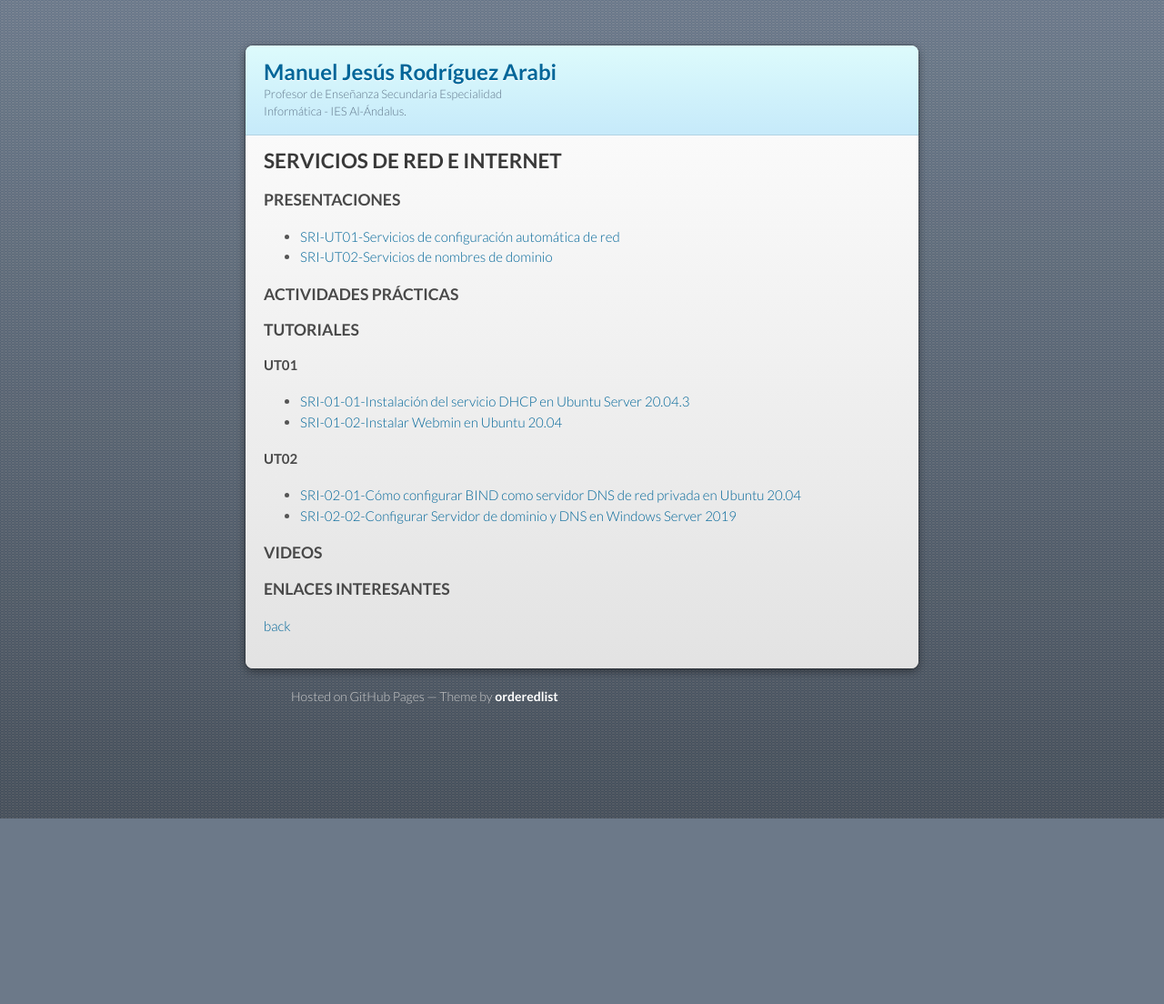
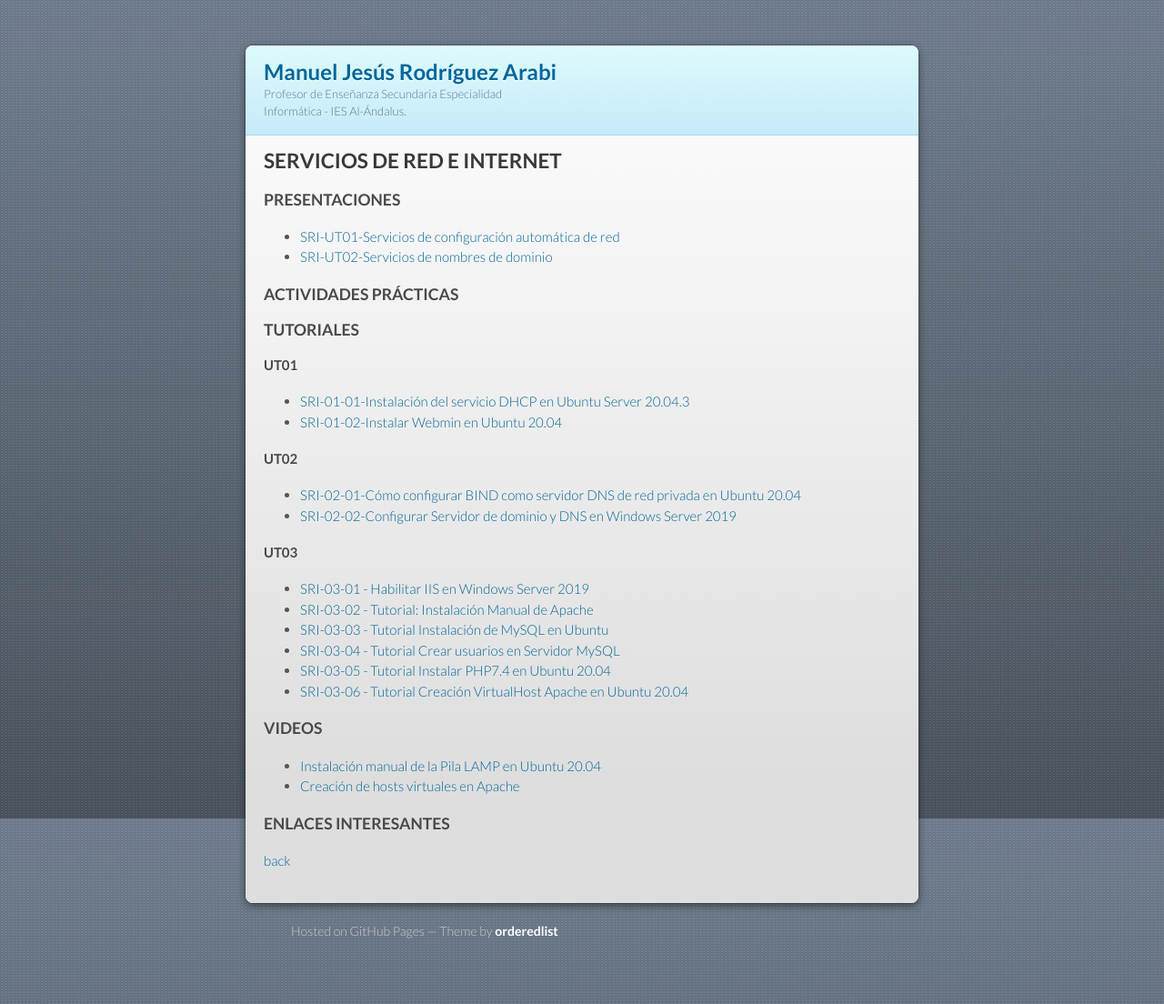
Before and after one commit to mrodara/mrodara.github.io, a Jekyll site: the page built from mods/sri.md, in a window 1280 px wide. Shown: the whole page at 91% size. Built offline with Jekyll 4.4.1, drawn with Linux system fonts in a browser that asks for light colours; our own code applies the rules of GitHub Pages for plain Markdown files; before the commit the page ends 900 px from its top, so only the background shows below that.

Commit message:
Tutoriales Servidores Web SRI Linux

```diff
--- a/mods/sri.md
+++ b/mods/sri.md
@@ -21,7 +21,17 @@ layout: default
 * [SRI-02-01-Cómo configurar BIND como servidor DNS de red privada en Ubuntu 20.04](https://docs.google.com/document/d/1WwTKaLDmJOoGKglI_ieSJ9igHYemDFHT5qA6omH2f90/edit?usp=sharing)
 * [SRI-02-02-Configurar Servidor de dominio y DNS en Windows Server 2019](https://docs.google.com/document/d/13O8FzUhSBpmBNP6Sg531h7MNnj9QXR-meDXCA3COKZQ/edit?usp=sharing)
 
+#### UT03
+* [SRI-03-01 - Habilitar IIS en Windows Server 2019](https://docs.google.com/document/d/1t0BYJdOLcUn3x930PiwsFH9Ds_0NIwoIO5EKfRSPcLs/edit?usp=sharing)
+* [SRI-03-02 - Tutorial: Instalación Manual de Apache](https://docs.google.com/document/d/1jwjqaS1a8ck-DKe7FUTutS03L2L86gSH2j4onT6iHTU/edit?usp=sharing)
+* [SRI-03-03 - Tutorial Instalación de MySQL en Ubuntu](https://docs.google.com/document/d/1IHjZUxZ7QPbzweq-cW-vk4FzWbuYyP7MZbVm1dRTaEk/edit?usp=sharing)
+* [SRI-03-04 - Tutorial Crear usuarios en Servidor MySQL](https://docs.google.com/document/d/1e7IxqwJPpDfnVrZKUMGs1abM3_BvCzxz5_OWEBDRjcg/edit?usp=sharing)
+* [SRI-03-05 - Tutorial Instalar PHP7.4 en Ubuntu 20.04](https://docs.google.com/document/d/11LEQEer5rJ1OwUc69WaeclO0SBO0W20CKcEWLsiywQ0/edit?usp=sharing)
+* [SRI-03-06 - Tutorial Creación VirtualHost Apache en Ubuntu 20.04](https://docs.google.com/document/d/12Fyfh3Upn_zqNk-b68oYwVdn8Q0FWe2MEKBvDjVutxE/edit?usp=sharing)
+
 ### VIDEOS
+* [Instalación manual de la Pila LAMP en Ubuntu 20.04](https://youtu.be/fNNDBpP3gYM)
+* [Creación de hosts virtuales en Apache](https://youtu.be/-Siajf5Yi7I)
 
 ### ENLACES INTERESANTES
 
```
